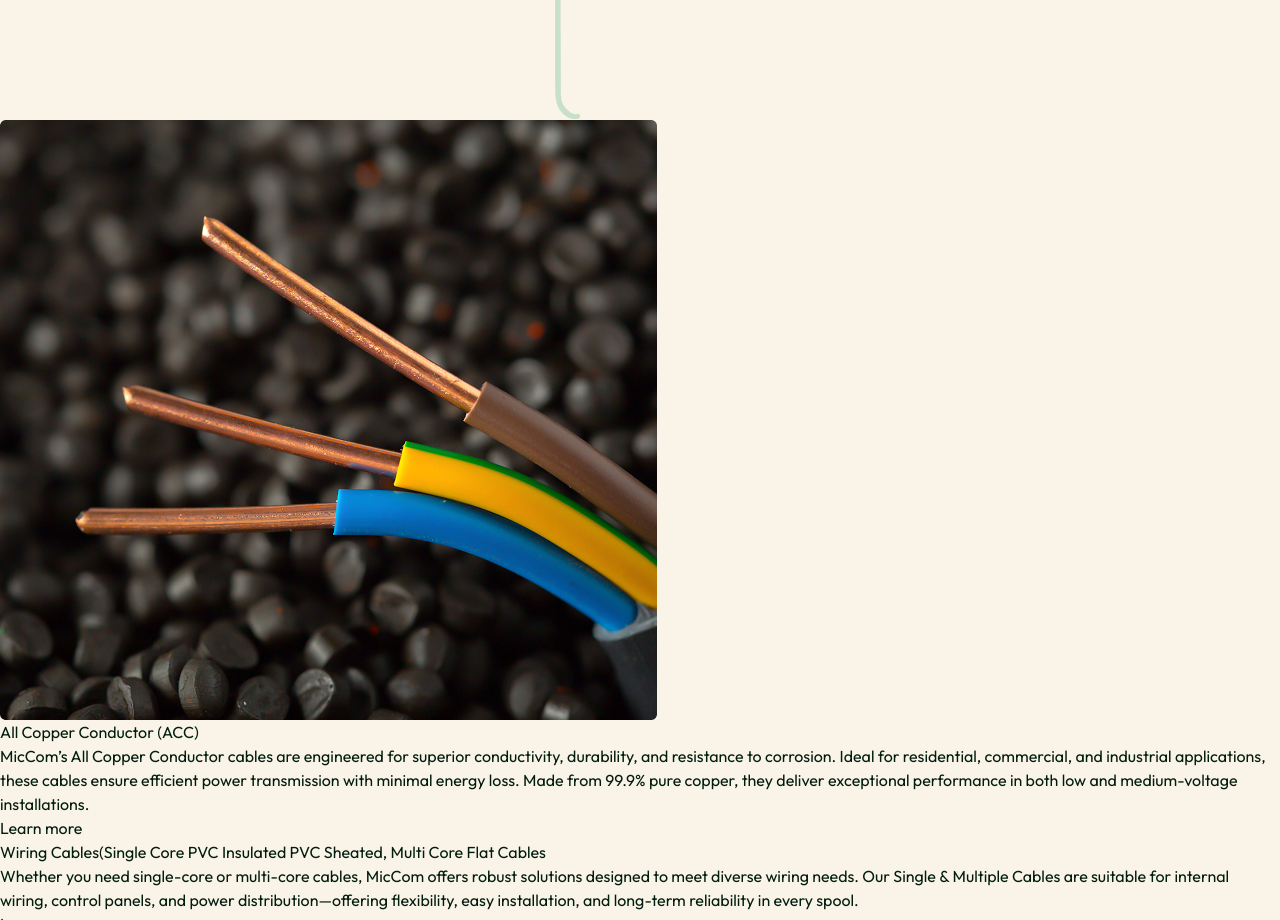
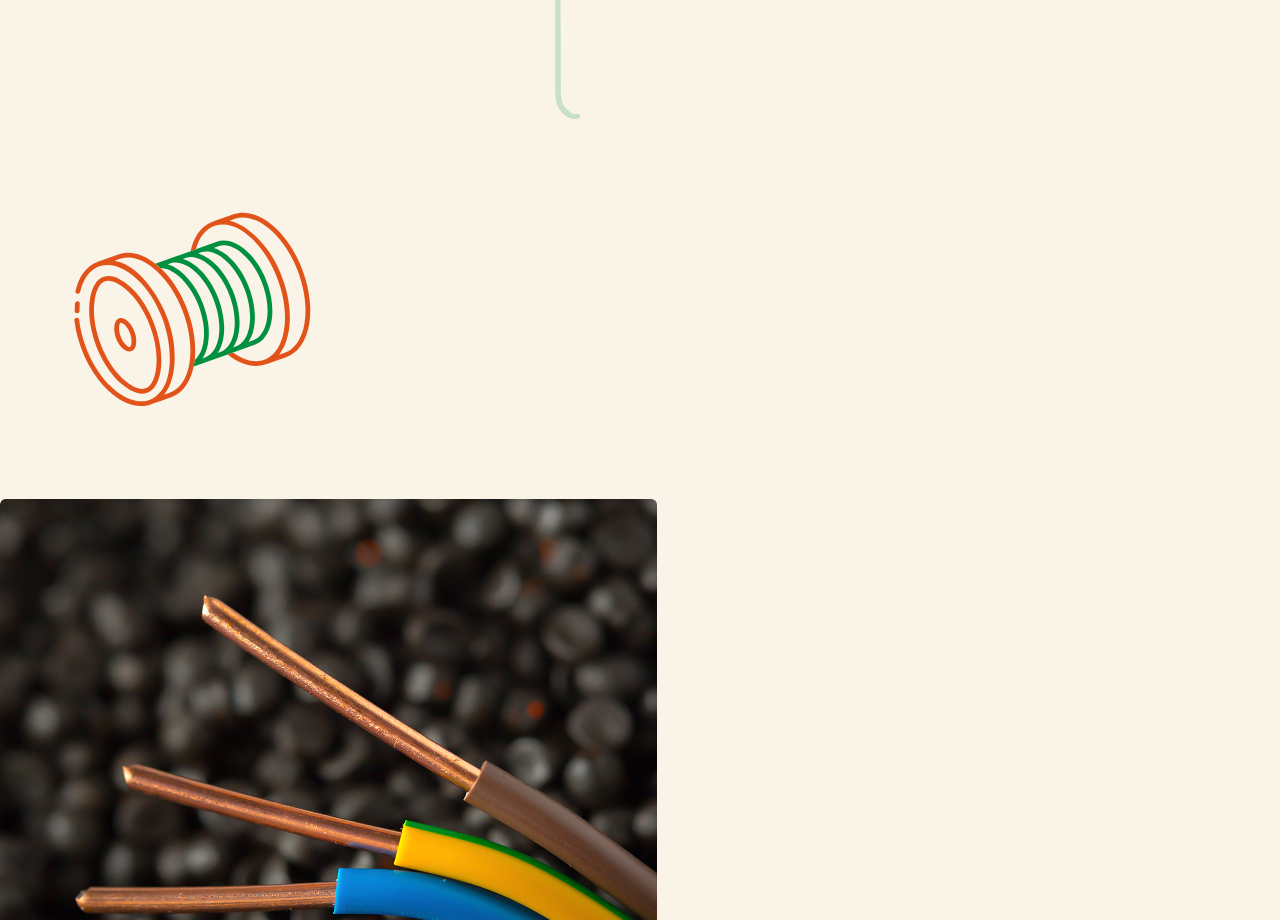
Before and after one commit to Olamidehash1234/MicCom, a React (Vite) app: page / in a window 1280 px wide. Shown: the part 6220-7140 px from the top of the page. Built offline with nearby package versions, Linux system fonts and the light colour scheme.

Commit message:
new corrections made

```diff
--- a/src/pages/about/AboutUs.tsx
+++ b/src/pages/about/AboutUs.tsx
@@ -20,11 +20,11 @@ export default function CompanyProfile() {
         </h1>
 
         {/* Decorative Stars */}
-        <div className="absolute hidden md:flex right-[252px] -top-[20px] w-32 h-20 md:w-[126px] md:h-[126px]">
+        {/* <div className="absolute hidden md:flex right-[252px] -top-[20px] w-32 h-20 md:w-[126px] md:h-[126px]">
           <img src="/icons/about/star-big1.svg" alt="" />
           <img src="/icons/about/star-big2.svg" alt="" />
           <img src="/icons/about/star-big3.svg" alt="" />
-        </div>
+        </div> */}
       </div>
 
       {/* Company Description */}
--- a/src/pages/about/Hero.tsx
+++ b/src/pages/about/Hero.tsx
@@ -6,7 +6,7 @@ export default function HeroComponent() {
           className="w-full h-full bg-gray-300 md:h-[550px]"
           style={{
             backgroundImage: "url('/images/About/hero.png')",
-            backgroundPosition: "center",
+            // backgroundPosition: "center",
             backgroundSize: "cover",
             backgroundRepeat: "no-repeat",
           }}
--- a/src/pages/blog/Hero.tsx
+++ b/src/pages/blog/Hero.tsx
@@ -5,7 +5,7 @@ export default function HeroComponent() {
         <div
           className="w-full h-full bg-gray-300 md:h-[550px]"
           style={{
-            backgroundImage: "url('/images/contact/hero.png')",
+            backgroundImage: "url('/images/Blog/hero.png')",
             backgroundPosition: "center",
             backgroundSize: "cover",
             backgroundRepeat: "no-repeat",
--- a/src/pages/home/productcat.tsx
+++ b/src/pages/home/productcat.tsx
@@ -95,7 +95,7 @@ const ProductCategory: React.FC = () => {
   };
 
   return (
-    <div className="py-12 md:py-16 relative overflow-hidden">
+    <div className="py-12 md:pb-[150px] md:pt-[80px] relative overflow-hidden">
       <div className="px-[16px] md:px-[80px]">
         {/* Header Section */}
         <div className="absolute left-[15px] -top-[50px] md:left-[33px] md:-top-[20px] z-10">
@@ -113,11 +113,19 @@ const ProductCategory: React.FC = () => {
             Harness the Power of Reliable Cable Solutions with MicCom.
           </h2>
           {/* Copper big image as absolute positioned background */}
-          <div className="absolute -right-[22px] -top-[50px] md:-right-[60px] md:-top-[20px] z-10">
+          <div className="absolute -right-[22px] -top-[30px] md:-right-[60px] md:-top-[20px] z-[5]">
             <img
               src="/icons/home/copper-big.svg"
               alt="Cable Spool"
               className="w-[200px] md:w-[500px] h-auto"
+            />
+          </div>
+
+          <div className="absolute -right-[22px] -bottom-[440px] md:-right-[60px] md:-bottom-[1300px] z-[15]">
+            <img
+              src="/icons/home/copper-big-end.svg"
+              alt="Cable Spool"
+              className="w-[100px] md:w-[250px] h-auto md:m-[px]"
             />
           </div>
         </div>
@@ -139,7 +147,7 @@ const ProductCategory: React.FC = () => {
           <div className="flex-1">
             <div
               ref={scrollContainerRef}
-              className="overflow-y-auto pr-4 md:pr-0 hide-scrollbar h-[400px] md:h-[1020px]"
+              className="overflow-y-auto mt-[50px] md:mt-[0px] pr-4 md:pr-0 hide-scrollbar h-[400px] md:h-[1000px]"
               style={{ scrollBehavior: "smooth" }}
             >
               {products.map((product, index) => (
@@ -182,7 +190,6 @@ const ProductCategory: React.FC = () => {
                 </div>
               ))}
             </div>
-
           </div>
         </div>
       </div>
--- a/src/pages/home/whychooseus.tsx
+++ b/src/pages/home/whychooseus.tsx
@@ -27,7 +27,7 @@ const WhyChooseUs = () => {
   ];
 
   return (
-    <section className="w-full pt-12 md:py-[0px] lg:py-20]">
+    <section className="w-full pt-12 md:pb-[10px] lg:py-20]">
       <div className="w-full h-px bg-[#00482033] mb-16 md:mb-[80px]"></div>
 
       <div className="px-[16px] md:px-[80px]">
```
Also changed, not shown: public/icons/home/copper-big-end.svg (added), public/images/Blog/hero.png (added).
